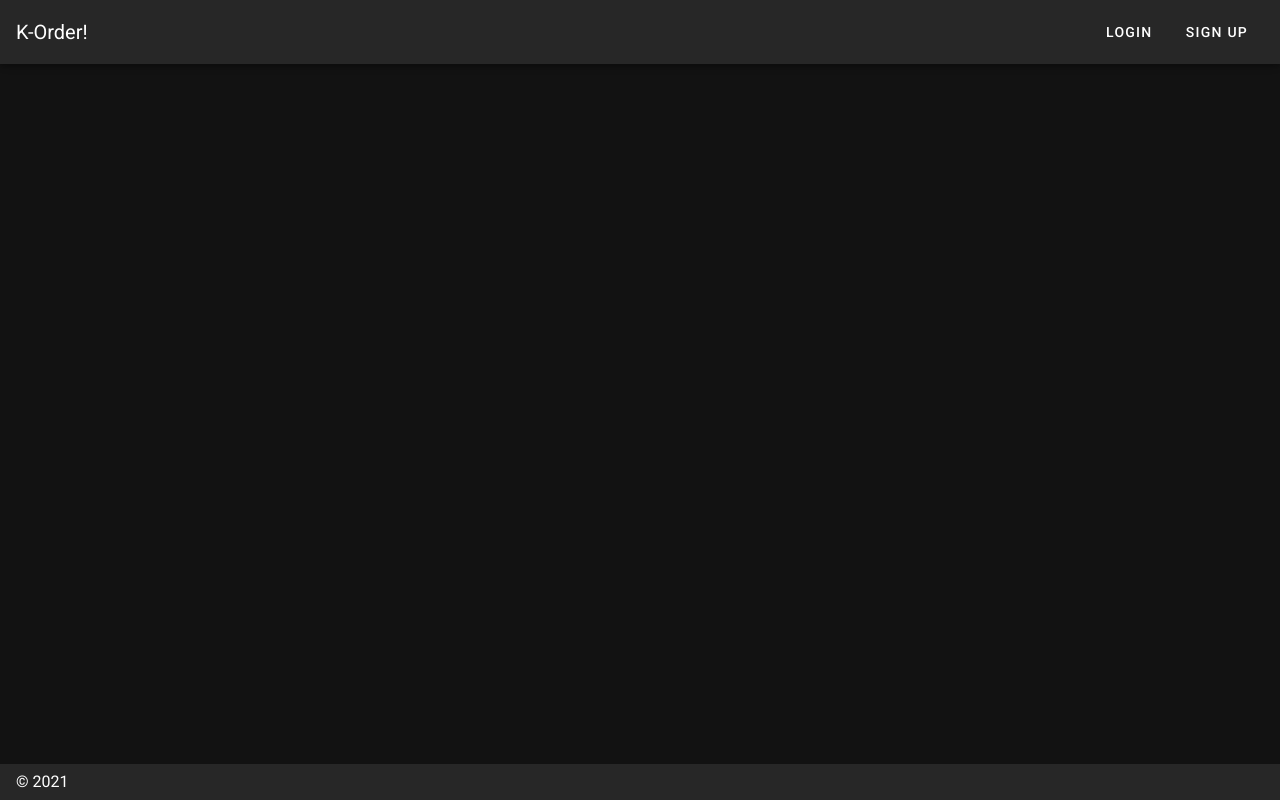
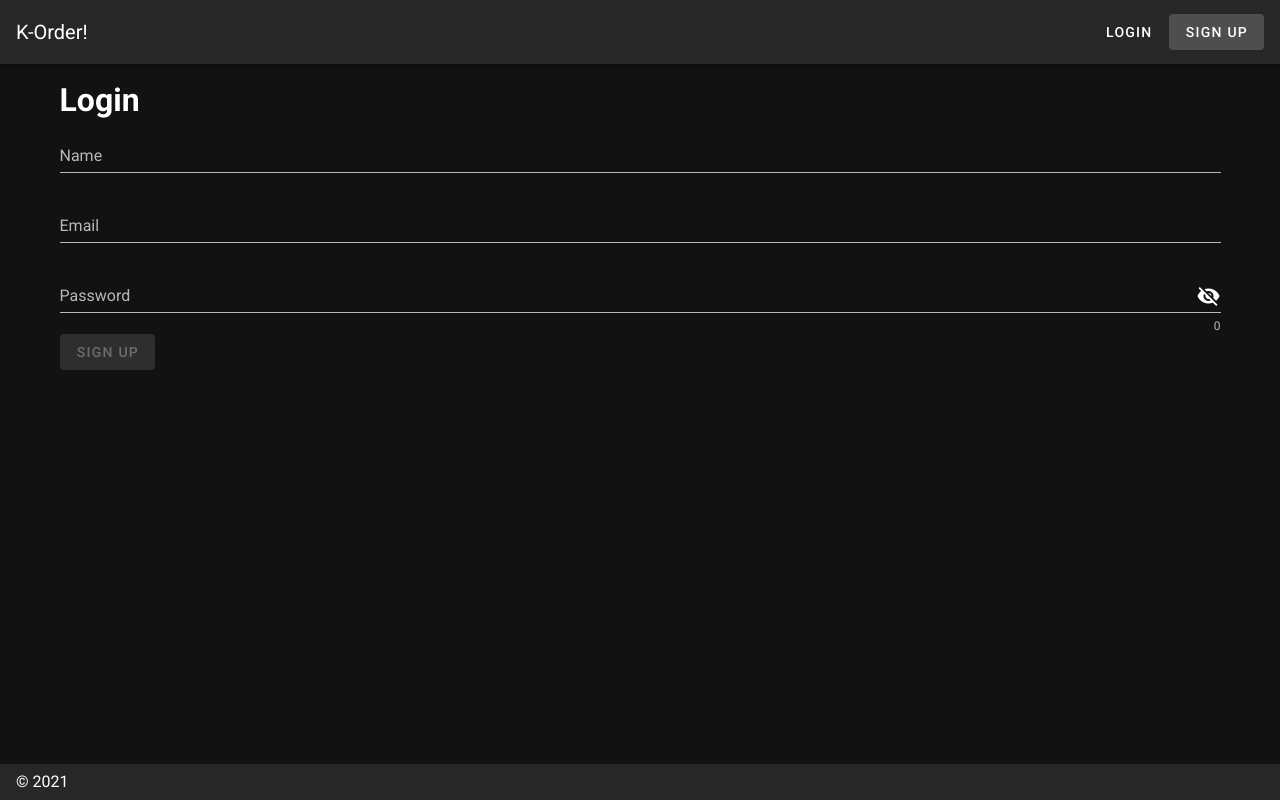
Before and after one commit to aaesmail/nuxt-k-order, a Nuxt app: page /signup in a window 1280 px wide. Built offline with nearby package versions, Linux system fonts and the light colour scheme; no server answers.

Commit message:
removing nuxt-auth -- adding demo pages for login and signup

```diff
--- /dev/null
+++ b/components/UserAuthForm.vue
@@ -0,0 +1,44 @@
+<template>
+  <v-form v-model="valid">
+    <v-text-field v-model="userInfo.name"
+                  label="Name"
+                  :rules="[required('name')]"
+                  v-if="hasName" />
+
+    <v-text-field v-model="userInfo.email"
+                  label="Email"
+                  :rules="[required('email'), emailFormat()]"/>
+
+    <v-text-field v-model="userInfo.password"
+                  label="Password"
+                  :type="showPassword ? 'text' : 'password'"
+                  :append-icon="showPassword ? 'mdi-eye' : 'mdi-eye-off'"
+                  @click:append="showPassword = !showPassword"
+                  counter=true
+                  :rules="[required('password'), minLength('password', 8)]"
+                  />
+
+    <v-btn @click="submitForm(userInfo)" :disabled="!valid">{{ buttonText }}</v-btn>
+  </v-form>
+</template>
+
+<script>
+  import validations from "@/utils/validations";
+  export default {
+    data() {
+      return {
+        valid: false,
+        showPassword: false,
+        userInfo: {
+          email: '',
+          password: ''
+        },
+        ...validations
+      }
+    },
+    props: ["submitForm", "buttonText", "hasName"]
+  }
+</script>
+
+<style lang="scss" scoped>
+</style>
--- a/layouts/default.vue
+++ b/layouts/default.vue
@@ -10,13 +10,15 @@
 
       <div v-else>
         <v-btn text to="/login">Login</v-btn>
-        <v-btn text to="/login">Sign up</v-btn>
+        <v-btn text to="/signup">Sign up</v-btn>
       </div>
+    </v-app-bar>
 
+    <v-main>
+      <nuxt />
+    </v-main>
 
-    </v-app-bar>
-    <nuxt />
-    <v-footer :absolute="!fixed" app>
+    <v-footer app>
       <span>&copy; {{ new Date().getFullYear() }}</span>
     </v-footer>
   </v-app>
--- a/nuxt.config.js
+++ b/nuxt.config.js
@@ -39,7 +39,9 @@
   ],
 
   // Axios module configuration: https://go.nuxtjs.dev/config-axios
-  axios: {},
+  axios: {
+    baseUrl: 'http://localhost:5050/api',
+  },
 
   // Vuetify module configuration: https://go.nuxtjs.dev/config-vuetify
   vuetify: {
--- a/package.json
+++ b/package.json
@@ -9,7 +9,6 @@
     "generate": "nuxt generate"
   },
   "dependencies": {
-    "@nuxtjs/auth-next": "5.0.0-1620457172.0cf714c",
     "@nuxtjs/axios": "^5.13.1",
     "core-js": "^3.9.1",
     "nuxt": "^2.15.3"
--- /dev/null
+++ b/pages/login.vue
@@ -0,0 +1,26 @@
+<template>
+    <v-container>
+        <h1>Login</h1>
+
+        <UserAuthForm buttonText="Login" :submitForm="loginUser" />
+    </v-container>
+
+
+</template>
+
+<script>
+    export default {
+        methods: {
+            loginUser(loginInfo) {
+                // this.$auth.loginWith('local', {
+                //     data: loginInfo
+                // })
+                //  alert('loggedin!')
+            }
+        }
+    }
+</script>
+
+<style lang="scss" scoped>
+
+</style>
--- /dev/null
+++ b/pages/signup.vue
@@ -0,0 +1,23 @@
+<template>
+    <v-container>
+        <h1>Login</h1>
+
+        <UserAuthForm buttonText="Sign Up" :submitForm="loginUser" hasName="true"/>
+    </v-container>
+
+
+</template>
+
+<script>
+    export default {
+        methods: {
+            signupUser(signupinfo) {
+                alert('loggedin!')
+            }
+        }
+    }
+</script>
+
+<style lang="scss" scoped>
+
+</style>
--- /dev/null
+++ b/utils/validations.js
@@ -0,0 +1,25 @@
+let required = propertyType => {
+  return v => (v && v.length > 0) || `You must input a ${propertyType}`
+}
+let minLength = (propertyType, minLength) => {
+  return v =>
+    (v && v.length >= minLength) ||
+    `${propertyType} must be at least ${minLength} characters`
+}
+let maxLength = (propertyType, maxLength) => {
+  return v =>
+    (v && v.length <= maxLength) ||
+    `${propertyType} must be less than ${maxLength} characters`
+}
+
+let emailFormat = () => {
+  let regex = /^\w+([\.-]?\w+)*@\w+([\.-]?\w+)*(\.\w{2,24})+$/
+  return v => (v && regex.test(v)) || 'Must be a valid email'
+}
+
+export default {
+  required,
+  minLength,
+  maxLength,
+  emailFormat,
+}
```
Also changed, not shown: 1 other file (tests, documents, lock files or other folders).
